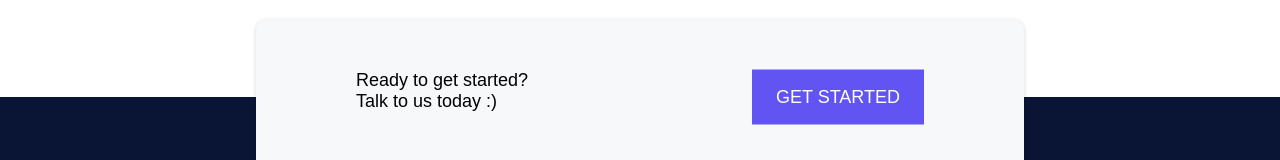
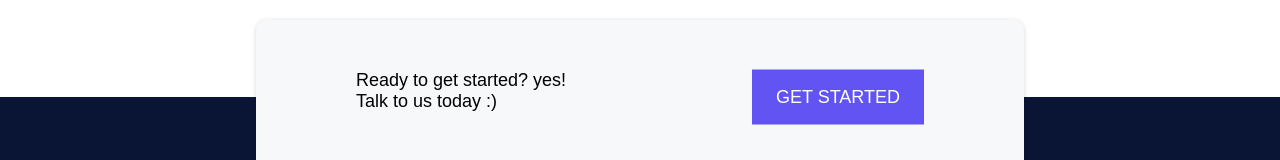
Before and after one commit to sumo47/ecommerce_React, a React (Create React App) app: page / in a window 1280 px wide. Shown: the part 1881-2041 px from the top of the page. Built offline with nearby package versions, Linux system fonts and the light colour scheme; no server answers.

Commit message:
update private

```diff
--- a/src/components/Footer.js
+++ b/src/components/Footer.js
@@ -11,7 +11,7 @@ const Footer = () => {
         <section className="contact-short">
           <div className="grid grid-two-column">
             <div>
-              <h3>Ready to get started?</h3>
+              <h3>Ready to get started? yes!</h3>
               <h3>Talk to us today :) </h3>
             </div>
 
```
